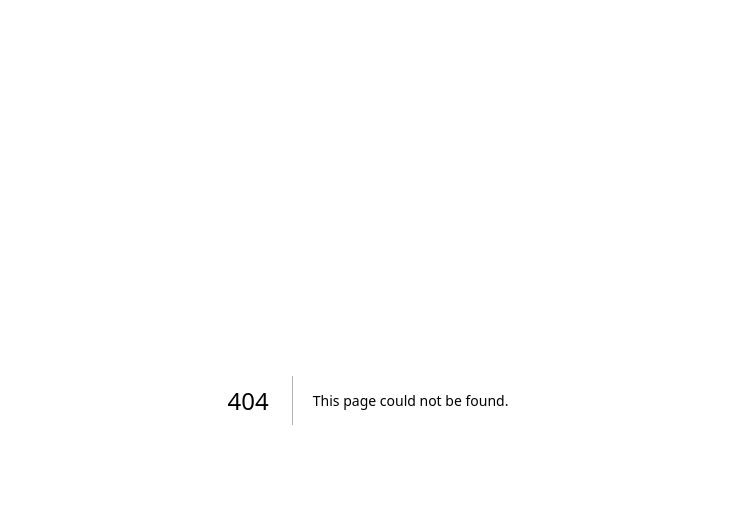
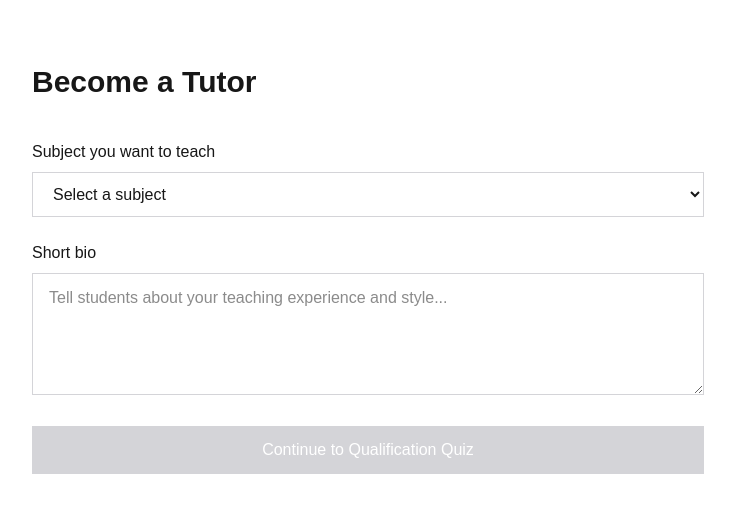
Before and after one commit to bakr24/PeerLinkAI, a Next.js app in the folder frontend/: page /become-tutor in a window 1280 px wide. Before the commit this address had no page. Shown: the top 512 px of the page, without its empty margins (272-1007 px from the left). Built offline with nearby package versions, Linux system fonts and the light colour scheme.

Commit message:
feat(frontend): build tutor application flow with mocked quiz

```diff
--- /dev/null
+++ b/frontend/src/app/become-tutor/page.js
@@ -0,0 +1,150 @@
+"use client";
+
+import { useState } from "react";
+
+const subjects = ["Mathematics", "Physics", "Computer Science", "English", "Chemistry"];
+
+// MOCKED: these will come from POST /tutor/apply -> generate_quiz() once ai-layer is ready
+const mockQuizQuestions = [
+  {
+    id: "mq1",
+    question: "Placeholder: This question will be AI-generated based on the chosen subject.",
+    options: ["Option A", "Option B", "Option C", "Option D"],
+  },
+  {
+    id: "mq2",
+    question: "Placeholder: Another subject-specific competency question goes here.",
+    options: ["Option A", "Option B", "Option C", "Option D"],
+  },
+  {
+    id: "mq3",
+    question: "Placeholder: A third generated question would appear here.",
+    options: ["Option A", "Option B", "Option C", "Option D"],
+  },
+];
+
+export default function BecomeTutorPage() {
+  const [step, setStep] = useState("select-subject");
+  const [subject, setSubject] = useState("");
+  const [bio, setBio] = useState("");
+  const [answers, setAnswers] = useState({});
+
+  function handleApply() {
+    // MOCKED: real flow calls POST /tutor/apply { subject_id } -> triggers generate_quiz()
+    console.log("tutor_apply_request:", { subject, bio });
+    setStep("quiz");
+  }
+
+  function handleAnswer(questionId, option) {
+    setAnswers((prev) => ({ ...prev, [questionId]: option }));
+  }
+
+  function handleSubmitQuiz() {
+    // MOCKED: real flow calls POST /tutor/quiz/:id/submit { answers[] } -> grade_quiz()
+    console.log("tutor_quiz_submission:", answers);
+    setStep("submitted");
+  }
+
+  const allAnswered = mockQuizQuestions.every((q) => answers[q.id] !== undefined);
+
+  return (
+    <main className="min-h-screen bg-background px-6 py-16">
+      <div className="mx-auto max-w-2xl">
+        <h1 className="text-3xl font-semibold text-secondary">Become a Tutor</h1>
+
+        {step === "select-subject" && (
+          <div className="mt-10 flex flex-col gap-6">
+            <div>
+              <label className="block font-medium text-secondary mb-2">Subject you want to teach</label>
+              <select
+                value={subject}
+                onChange={(e) => setSubject(e.target.value)}
+                className="w-full rounded-default border border-zinc-300 px-4 py-3"
+              >
+                <option value="">Select a subject</option>
+                {subjects.map((s) => (
+                  <option key={s} value={s}>{s}</option>
+                ))}
+              </select>
+            </div>
+
+            <div>
+              <label className="block font-medium text-secondary mb-2">Short bio</label>
+              <textarea
+                value={bio}
+                onChange={(e) => setBio(e.target.value)}
+                rows={4}
+                placeholder="Tell students about your teaching experience and style..."
+                className="w-full rounded-default border border-zinc-300 px-4 py-3"
+              />
+            </div>
+
+            <button
+              onClick={handleApply}
+              disabled={!subject || !bio}
+              className={
+                subject && bio
+                  ? "rounded-default bg-primary px-6 py-3 font-medium text-white hover:bg-green-700"
+                  : "rounded-default bg-zinc-300 px-6 py-3 font-medium text-white cursor-not-allowed"
+              }
+            >
+              Continue to Qualification Quiz
+            </button>
+          </div>
+        )}
+
+        {step === "quiz" && (
+          <div className="mt-10">
+            <p className="text-zinc-600 mb-6">
+              Answer these questions to verify your competency in <span className="font-medium text-secondary">{subject}</span>.
+            </p>
+
+            <div className="flex flex-col gap-6">
+              {mockQuizQuestions.map((q) => (
+                <div key={q.id} className="rounded-default border border-zinc-200 p-5">
+                  <p className="font-medium text-secondary">{q.question}</p>
+                  <div className="mt-4 flex flex-col gap-2">
+                    {q.options.map((opt) => (
+                      <button
+                        key={opt}
+                        onClick={() => handleAnswer(q.id, opt)}
+                        className={
+                          answers[q.id] === opt
+                            ? "text-left rounded-default border-2 border-primary bg-green-50 px-4 py-2"
+                            : "text-left rounded-default border border-zinc-300 px-4 py-2 hover:border-primary"
+                        }
+                      >
+                        {opt}
+                      </button>
+                    ))}
+                  </div>
+                </div>
+              ))}
+            </div>
+
+            <button
+              onClick={handleSubmitQuiz}
+              disabled={!allAnswered}
+              className={
+                allAnswered
+                  ? "mt-8 w-full rounded-default bg-primary px-6 py-3 font-medium text-white hover:bg-green-700"
+                  : "mt-8 w-full rounded-default bg-zinc-300 px-6 py-3 font-medium text-white cursor-not-allowed"
+              }
+            >
+              Submit Quiz
+            </button>
+          </div>
+        )}
+
+        {step === "submitted" && (
+          <div className="mt-10 rounded-default border border-zinc-200 p-8 text-center">
+            <h2 className="text-2xl font-semibold text-secondary">Application Submitted</h2>
+            <p className="mt-2 text-zinc-600">
+              Your answers have been recorded. (Real grading and verified badge come once ai-layer is connected.)
+            </p>
+          </div>
+        )}
+      </div>
+    </main>
+  );
+}
```
